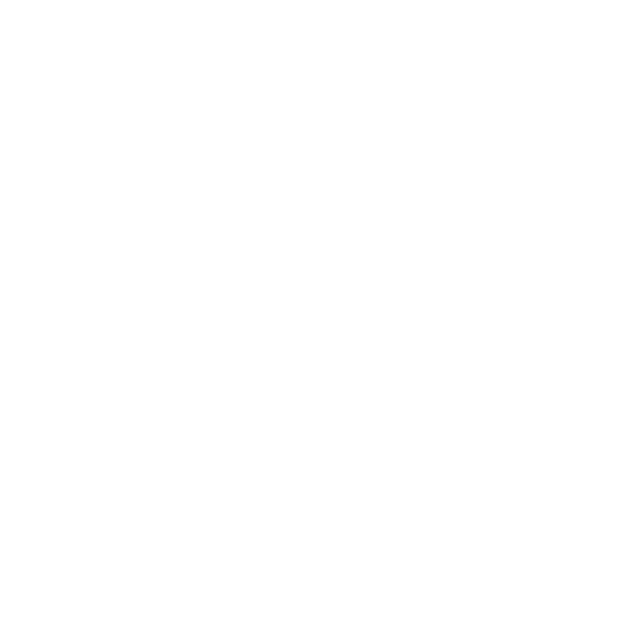
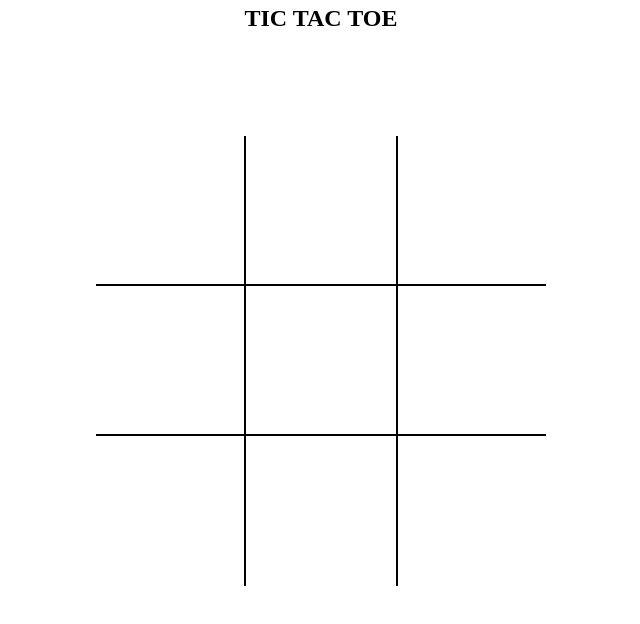
Before and after one commit to Peterh04/tic_tac_toe_odin, a plain HTML site: page index.html in a window 1280 px wide. Shown: the whole page, without its empty margins (319-959 px from the left). Drawn offline with Linux system fonts and the light colour scheme.

```diff
--- a/index.css
+++ b/index.css
@@ -0,0 +1,102 @@
+/*
+  1. Use a more-intuitive box-sizing model.
+*/
+*, *::before, *::after {
+    box-sizing: border-box;
+  }
+
+  /*
+    2. Remove default margin
+  */
+  * {
+    margin: 0;
+  }
+
+  /*
+    Typographic tweaks!
+    3. Add accessible line-height
+    4. Improve text rendering
+  */
+  body {
+    line-height: 1.5;
+    -webkit-font-smoothing: antialiased;
+  }
+
+  /*
+    5. Improve media defaults
+  */
+  img, picture, video, canvas, svg {
+    display: block;
+    max-width: 100%;
+  }
+
+  /*
+    6. Remove built-in form typography styles
+  */
+  input, button, textarea, select {
+    font: inherit;
+  }
+
+  /*
+    7. Avoid text overflows
+  */
+  p, h1, h2, h3, h4, h5, h6 {
+    overflow-wrap: break-word;
+  }
+
+  /*
+    8. Create a root stacking context
+  */
+  #root, #__next {
+    isolation: isolate;
+  }
+
+
+  body{
+    display: flex;
+    flex-direction: column;
+    height: 100vh;
+
+    align-items: center;
+
+  }
+
+
+
+  .gameBoard{
+    display: grid;
+    grid-template:  repeat(3, 1fr) / repeat(3, 1fr);
+
+
+    margin-top: 100px;
+
+
+
+
+
+    >div{
+        display: flex;
+
+        align-items: center;
+        justify-content: center;
+
+        width: 150px;
+        height: 150px;
+
+
+    }
+
+  }
+
+
+  .gameBoard .left{
+    border-right:  2px solid black;
+  }
+
+  .gameBoard .right{
+    border-left: 2px solid black ;
+  }
+
+  .gameBoard .bottom{
+    border-bottom: 2px solid black ;
+  }
--- a/index.html
+++ b/index.html
@@ -8,6 +8,20 @@
     <script src="/index.js" defer></script>
 </head>
 <body>
+    <h2>TIC TAC TOE</h2>
+
+    <div class="gameBoard">
+        <div class="cell left bottom"></div>
+        <div class="cell bottom"></div>
+        <div class="cell right bottom"></div>
+        <div class="cell left bottom"></div>
+        <div class="cell bottom"></div>
+        <div class="cell right bottom" ></div>
+        <div class="cell left"></div>
+        <div class="cell"></div>
+        <div class="cell right"></div>
+    </div>
+
 
 </body>
 </html>
```
